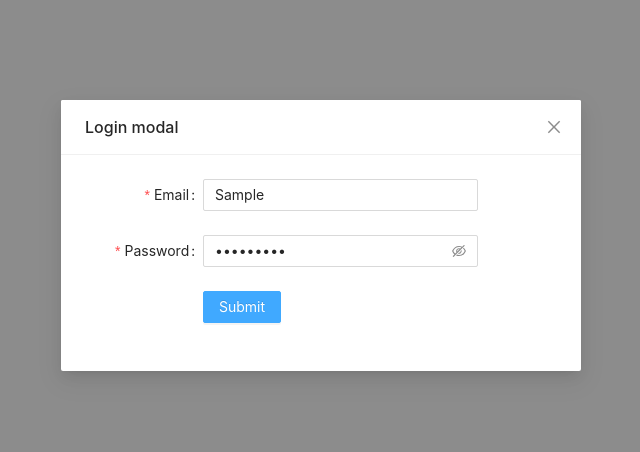
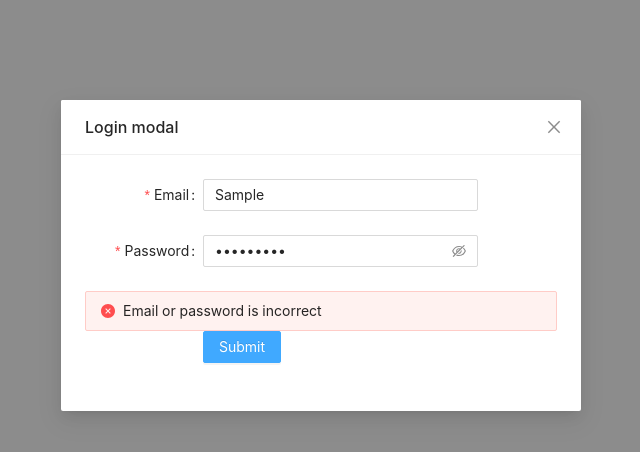
Before and after one commit to vietzz771/todo-app, a React (Create React App) app: page / in a window 1280 px wide. Both pictures are taken after typing "Sample", "Sample123" into the empty fields and a click on the button "Submit". Shown: the top 452 px of the page, without its empty margins (319-959 px from the left). Built offline with nearby package versions, Linux system fonts and the light colour scheme; no server answers.

Commit message:
add loading to button and add message

```diff
--- a/src/Components/LoginModal.js
+++ b/src/Components/LoginModal.js
@@ -1,9 +1,11 @@
-import React from 'react';
-import { Modal, Form, Input, Button } from 'antd';
+import React, { useState } from 'react';
+import { Modal, Form, Input, Button, Alert } from 'antd';
 import callApi from '../Utils/callApi';
 
 const LoginModal = (props) => {
 	const { isModalVisible } = props;
+	const [message, setMessage] = useState('');
+	const [loading, setLoading] = useState(false);
 
 	const handleLoginFailed = (errorInfo) => {
 		console.log('Failed:', errorInfo);
@@ -12,15 +14,19 @@ const LoginModal = (props) => {
 
 	const handleLogin = async (value) => {
 		try {
+			setMessage('');
+			setLoading(true);
 			const resp = await callApi({
 				url: `/user/login`,
 				method: "POST",
 				data: value
 			});
-
+			setLoading(false);
 			console.log(resp);
 		} catch (error) {
+			setLoading(false);
 			console.log(error);
+			setMessage('Email or password is incorrect');
 		}
 	}
 
@@ -50,8 +56,9 @@ const LoginModal = (props) => {
 				>
 					<Input.Password />
 				</Form.Item>
+				{message && <Alert message={message} type="error" showIcon />}
 				<Form.Item wrapperCol={{ offset: 6, span: 16 }}>
-					<Button type="primary" htmlType="submit">
+					<Button type="primary" htmlType="submit" loading={loading}>
 						Submit
 					</Button>
 				</Form.Item>
```
